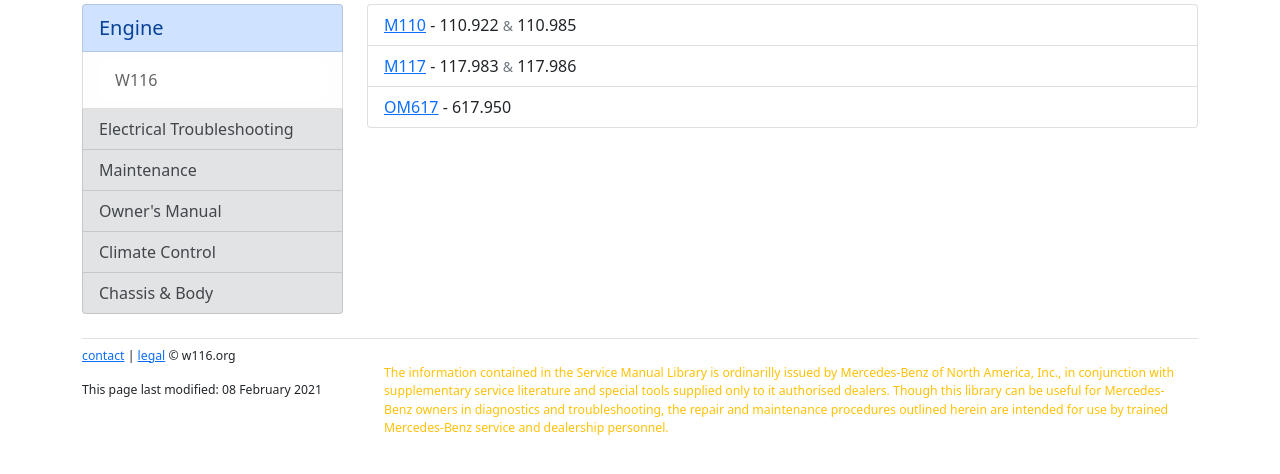
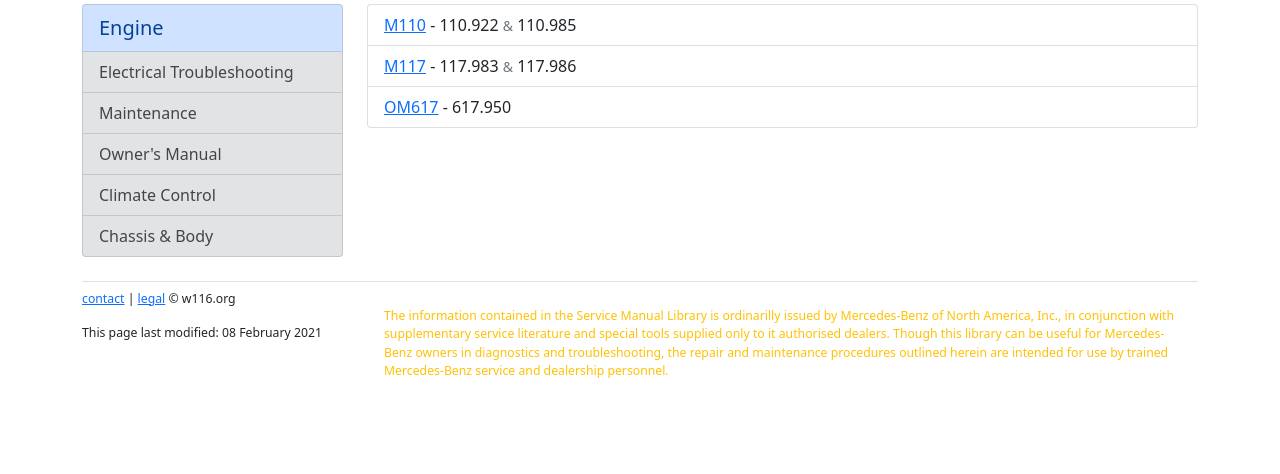
Before and after one commit to W116org/handbook, a Jekyll site: the page built from Engine.html, in a window 1280 px wide, cut to the strip 220-694 px from the top of the page. Built offline with Jekyll 4.4.1, drawn with Linux system fonts in a browser that asks for light colours; comment, search, counter and statistics services are not loaded.

Commit message:
Update Engine.html

```diff
--- a/Engine.html
+++ b/Engine.html
@@ -10,11 +10,6 @@
   <div class="col-xs-12 col-md-3">
     <div class="list-group">
       <div class="list-group-item list-group-item-primary lead">Engine</div>
-      <div class="list-group-item list-group-item-light">
-        <ul class="list-group list-group-flush">
-          <li class="list-group-item">W116</li>
-        </ul>
-      </div>
       <a href="/ETM/" class="list-group-item list-group-item-secondary list-group-item-action">Electrical Troubleshooting</a>
       <a href="/Maintenance/" class="list-group-item list-group-item-secondary list-group-item-action">Maintenance</a>
       <a href="/OM/" class="list-group-item list-group-item-secondary list-group-item-action">Owner's Manual</a>
```
